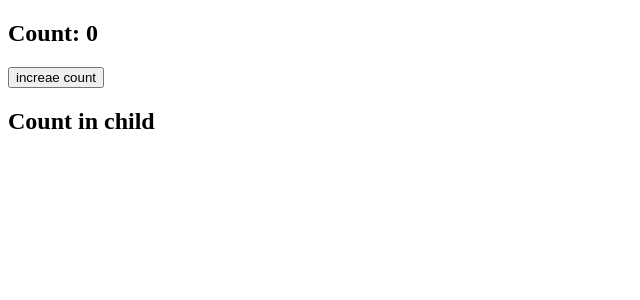
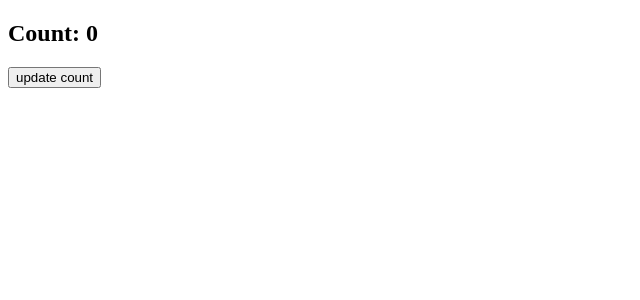
Before and after one commit to venkatravilla333/React-07, a React (Create React App) app in the folder myapp/: page / in a window 1280 px wide. Shown: the top 300 px of the page, without its empty margins (0-640 px from the left). Built offline with nearby package versions, Linux system fonts and the light colour scheme.

Commit message:
class com

```diff
--- a/myapp/src/App.js
+++ b/myapp/src/App.js
@@ -2,6 +2,7 @@ import React from 'react'
 import Parent from './Performance/Virtual-Dom/WithSameProp-Value/Parent';
 import Heavy from './Performance/Virtual-Dom/WithSameProp-Value/Heavy';
 import CallbackParent from './Performance/Virtual-Dom/WithSameProp-Value/CallbackParent';
+import Myclass from './Myclass';
 // import Parent from './Performance/Virtual-Dom/Without-Props/Parent';
 // import Parent from './client-side-routing/Parent';
 // import Inline from './CSS/Inline/Inline';
@@ -88,7 +89,8 @@ class App extends React.Component{
         {/* <Parent/> */}
         {/* <Parent/> */}
         {/* <Heavy/> */}
-        <CallbackParent/>
+        {/* <CallbackParent/> */}
+        {new Myclass().render()}
       </div>
     );
   }
--- /dev/null
+++ b/myapp/src/Myclass.js
@@ -0,0 +1,30 @@
+import React from 'react'
+
+class Myclass extends React.Component {
+  constructor(props) {
+    super(props)
+
+    this.state = {
+       count: 0
+    }
+  }
+
+  updateCount = ()=> {
+    console.log(this)
+    this.setState({
+      count: this.state.count+1
+    })
+  }
+  render() {
+    return (
+      <div>
+        <h2>Count: {this.state.count}</h2>
+        <button onClick={this.updateCount}>update count</button>
+      </div>
+    );
+  }
+
+}
+
+// new Myclass()
+export default Myclass
```
